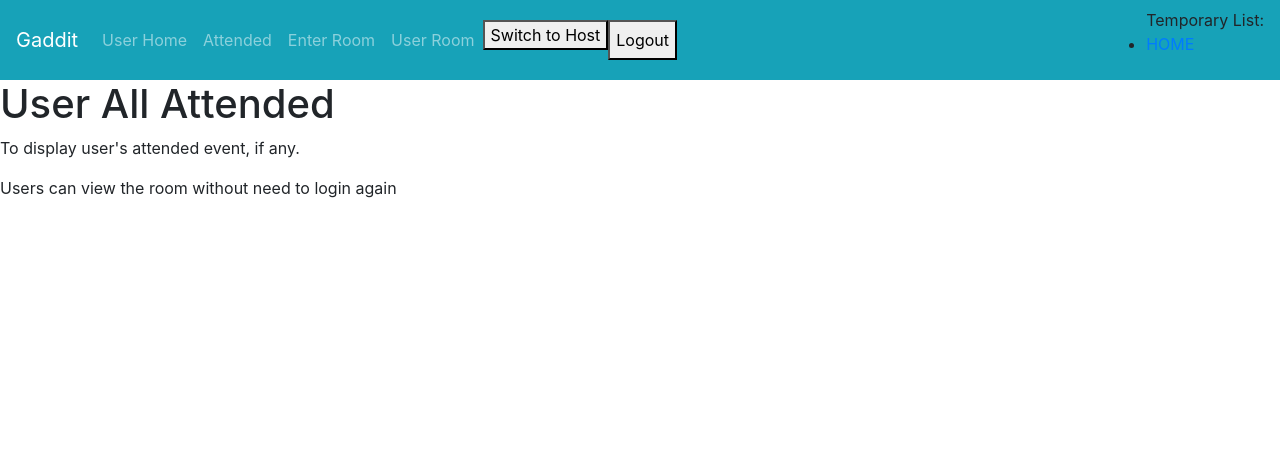
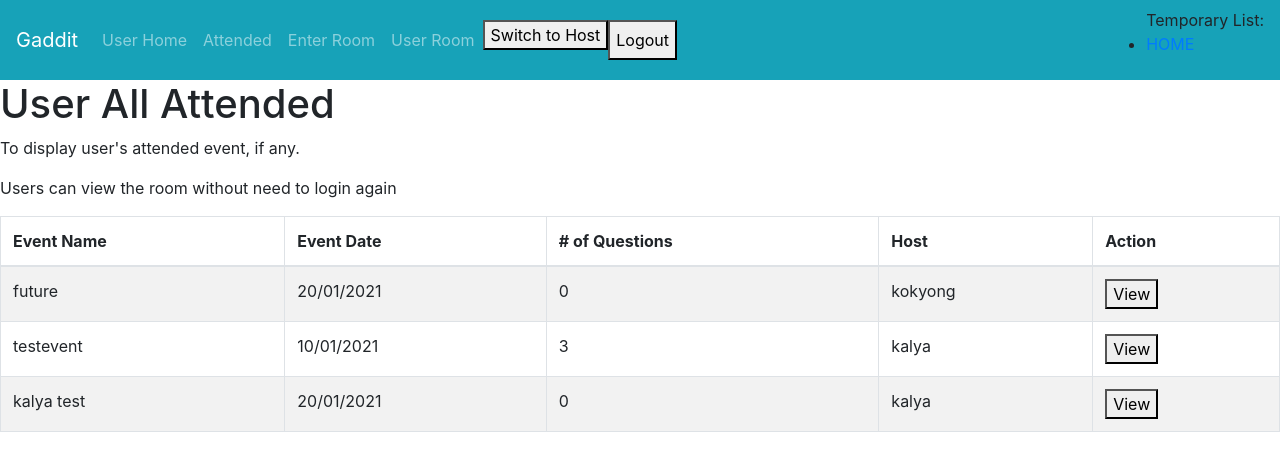
Before and after one commit to kalyak/Gadddit, a React (Create React App) app in the folder client/: page /user/attended in a window 1280 px wide. Shown: the top 470 px of the page. Built offline with nearby package versions, Linux system fonts and the light colour scheme.

Commit message:
User event attended page created. Axios call to be activated.

```diff
--- a/client/src/components/pages/user-allAttended.js
+++ b/client/src/components/pages/user-allAttended.js
@@ -1,9 +1,146 @@
+import axios from "axios";
+import { useEffect, useState } from "react";
+import dayjs from "dayjs";
+import { Table } from "react-bootstrap";
+import { Link, Redirect } from "react-router-dom";
+
 const UserAttended = () => {
+  const [roomHistory, setHistroy] = useState([
+    {
+      questions: [],
+      _id: "600465d7fcc65246404f8a38",
+      eventName: "future",
+      roomPassword: "test",
+      eventStart: "2021-01-20T13:19:10.452Z",
+      eventEnd: "2021-01-20T13:19:10.452Z",
+      isPublic: true,
+      hostID: "60045d3bd560e43f68930ebf",
+      hostName: "kokyong",
+      createdAt: "2021-01-17T16:29:11.049Z",
+      updatedAt: "2021-01-17T16:29:11.050Z",
+      __v: 0,
+      roomCode: "4f8a38",
+    },
+    {
+      questions: [
+        {
+          answer: "can",
+          upvote: 0,
+          isFlagged: false,
+          _id: "60058a3487de6610ac448620",
+          question: "can we finish the project?",
+          roomID: "600465bafcc65246404f8a37",
+          questionBy_userID: "6001a432c3f16041ac44eff9",
+          questionBy: "sophia",
+          createdAt: "2021-01-18T13:16:36.204Z",
+          updatedAt: "2021-01-18T13:16:36.204Z",
+          __v: 0,
+        },
+        {
+          answer: "",
+          upvote: 0,
+          isFlagged: false,
+          _id: "60058a4087de6610ac448621",
+          question: "How are you today?",
+          roomID: "600465bafcc65246404f8a37",
+          questionBy_userID: "6001a432c3f16041ac44eff9",
+          questionBy: "sophia",
+          createdAt: "2021-01-18T13:16:48.092Z",
+          updatedAt: "2021-01-18T13:16:48.092Z",
+          __v: 0,
+        },
+        {
+          answer: "",
+          upvote: 0,
+          isFlagged: false,
+          _id: "60058a4887de6610ac448622",
+          question: "project project project",
+          roomID: "600465bafcc65246404f8a37",
+          questionBy_userID: "6001a432c3f16041ac44eff9",
+          questionBy: "sophia",
+          createdAt: "2021-01-18T13:16:56.769Z",
+          updatedAt: "2021-01-18T13:16:56.769Z",
+          __v: 0,
+        },
+      ],
+      _id: "600465bafcc65246404f8a37",
+      eventName: "testevent",
+      roomPassword: "test",
+      eventStart: "2021-01-10T13:19:10.452Z",
+      eventEnd: "2021-01-20T13:19:10.452Z",
+      isPublic: true,
+      hostID: "60045addd11c032a54e787ce",
+      hostName: "kalya",
+      createdAt: "2021-01-17T16:28:42.700Z",
+      updatedAt: "2021-01-18T13:16:56.771Z",
+      __v: 0,
+      roomCode: "4f8a37",
+    },
+    {
+      questions: [],
+      _id: "6004f9cd9c826d03f8689520",
+      eventName: "kalya test",
+      roomPassword: "test",
+      eventStart: "2021-01-20T13:19:10.452Z",
+      eventEnd: "2021-01-20T13:19:10.452Z",
+      isPublic: false,
+      hostID: "60045addd11c032a54e787ce",
+      hostName: "kalya",
+      createdAt: "2021-01-18T03:00:29.347Z",
+      updatedAt: "2021-01-18T03:00:29.366Z",
+      __v: 0,
+      roomCode: "689520",
+    },
+  ]);
+
+  // useEffect(() => {
+  //   axios
+  //     .get("/users/past", { withCredentials: true })
+  //     .then((response) => {
+  //       setHistroy(response.data);
+  //     })
+  //     .catch((error) => {
+  //       console.log(error);
+  //     });
+  // });
+
+  const historyDisplay = roomHistory.map((room) => {
+    const eventDate = dayjs(room.eventStart).format("DD/MM/YYYY");
+    const noOfQna = room.questions.length;
+
+    return (
+      <tr key={room._id}>
+        <td>{room.eventName}</td>
+        <td>{eventDate}</td>
+        <td>{noOfQna}</td>
+        <td>{room.hostName}</td>
+        <td>
+          <Link to={`/user/${room._id}`}>
+            <button>View</button>
+          </Link>
+        </td>
+      </tr>
+    );
+  });
+
   return (
     <>
       <h1>User All Attended</h1>
       <p>To display user's attended event, if any.</p>
       <p>Users can view the room without need to login again</p>
+
+      <Table striped bordered hover>
+        <thead>
+          <tr>
+            <th>Event Name</th>
+            <th>Event Date</th>
+            <th># of Questions</th>
+            <th>Host</th>
+            <th>Action</th>
+          </tr>
+        </thead>
+        <tbody>{historyDisplay}</tbody>
+      </Table>
     </>
   );
 };
```
Also changed, not shown: 1 other file (tests, documents, lock files or other folders).
